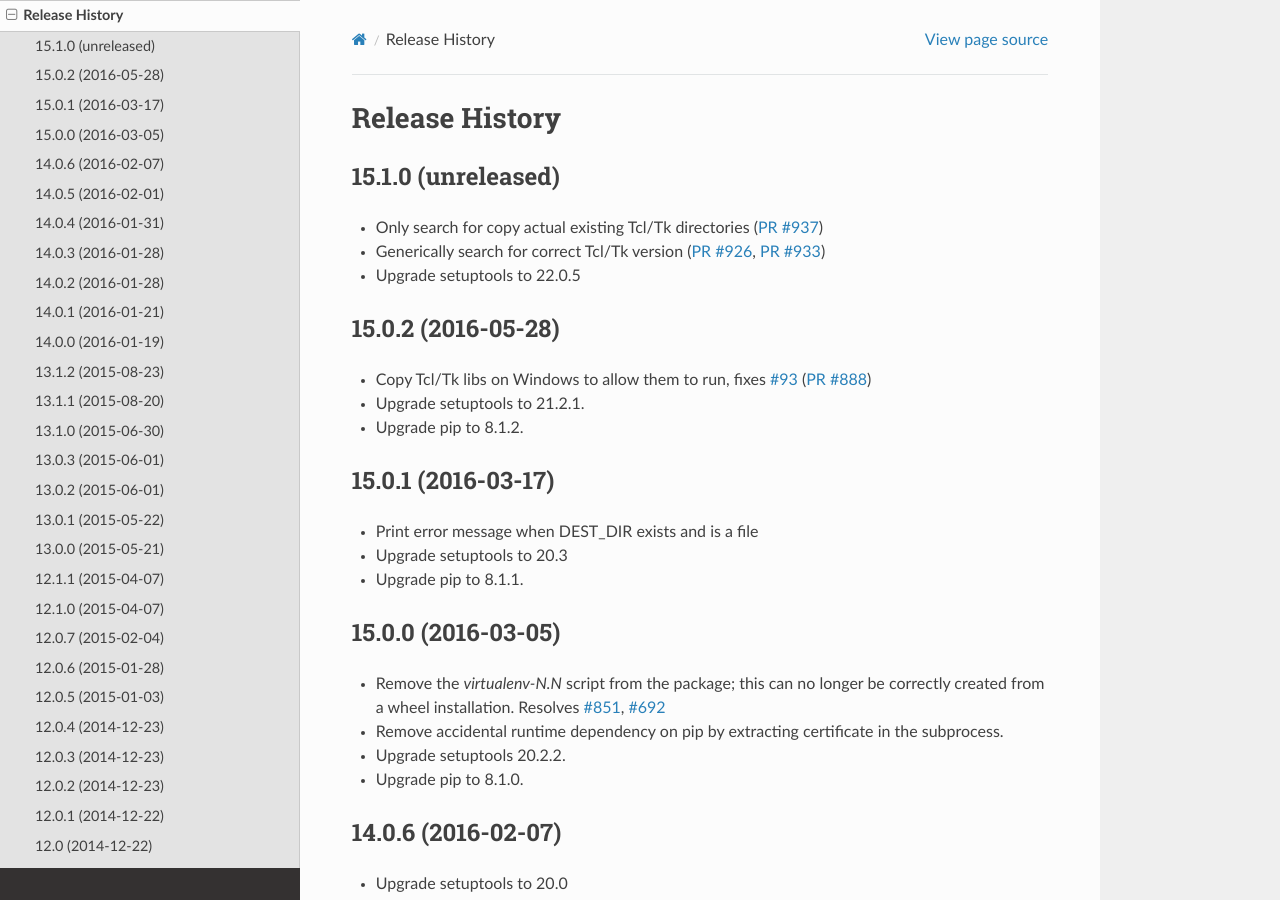
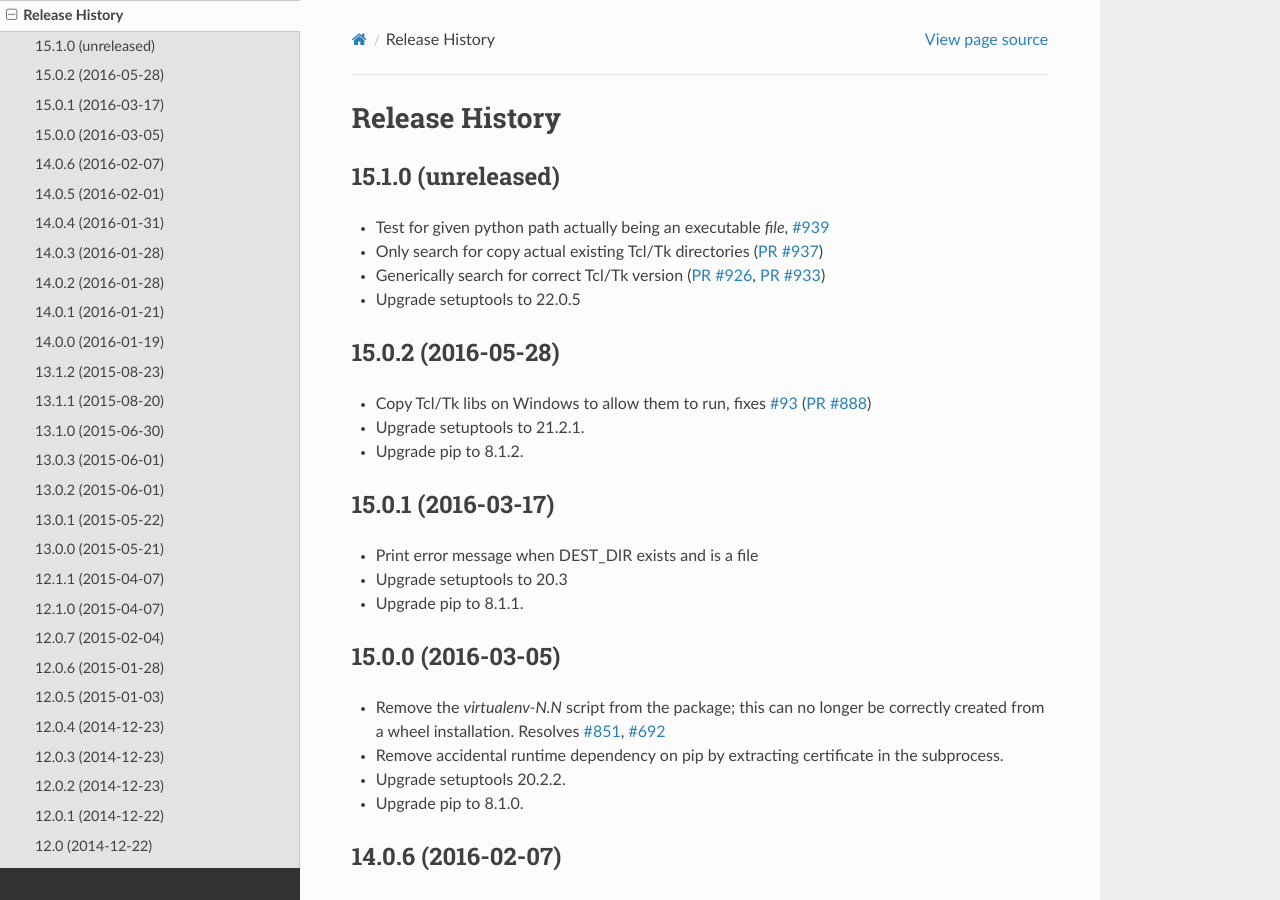
Before and after one commit to pypa/virtualenv, a Sphinx documentation site: the page built from docs/changes.rst, in a window 1280 px wide and 900 px high. Built offline with Sphinx 7.4.7 and the Read the Docs theme 2.0.0, drawn with Linux system fonts in a browser that asks for light colours; the version number could not be read and is left out.

Commit message:
Add changelog for #939

```diff
--- a/docs/changes.rst
+++ b/docs/changes.rst
@@ -3,6 +3,8 @@ Release History
 
 15.1.0 (unreleased)
 -------------------
+
+* Test for given python path actually being an executable *file*, :issue:`939`
 
 * Only search for copy actual existing Tcl/Tk directories (:pull:`937`)
 
```
